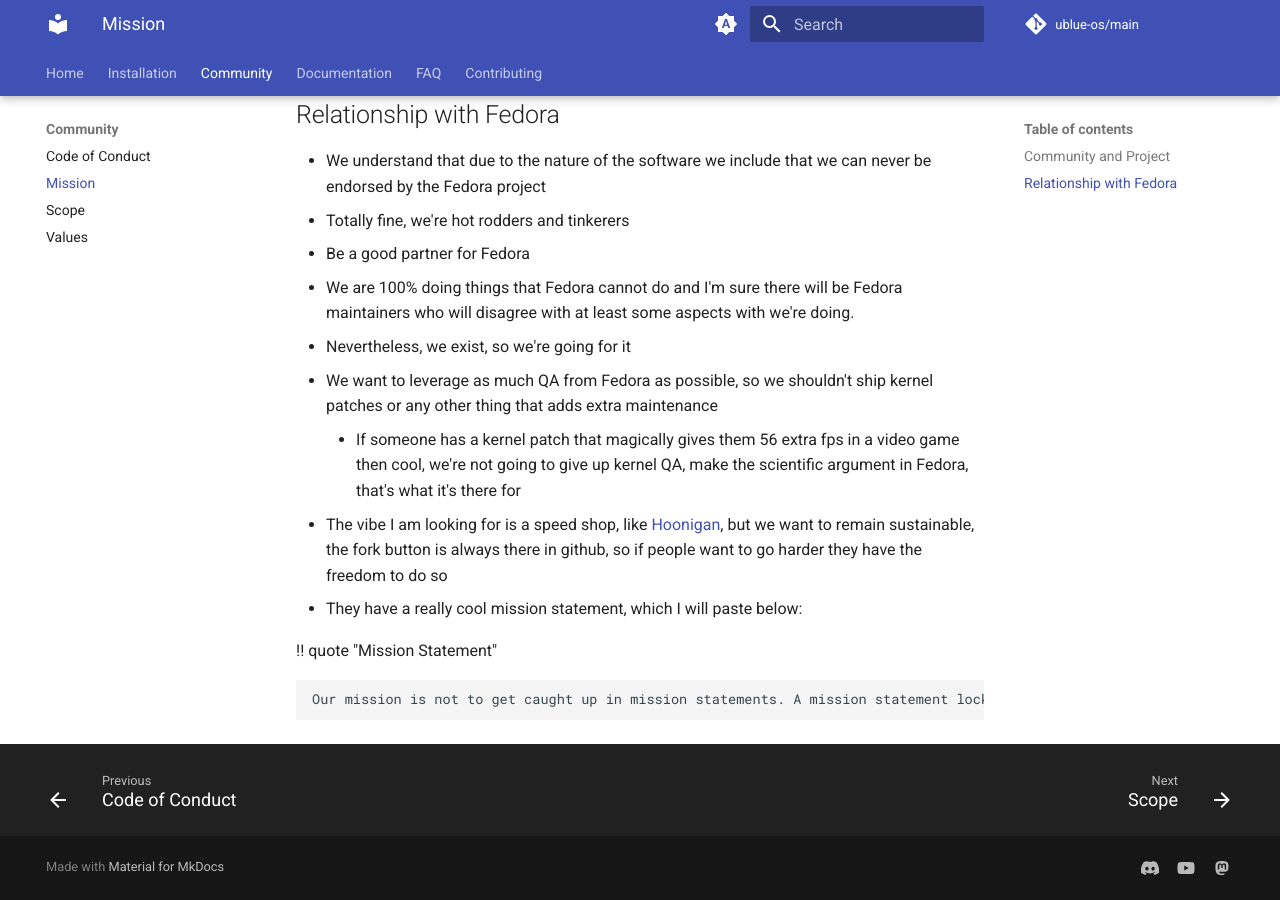
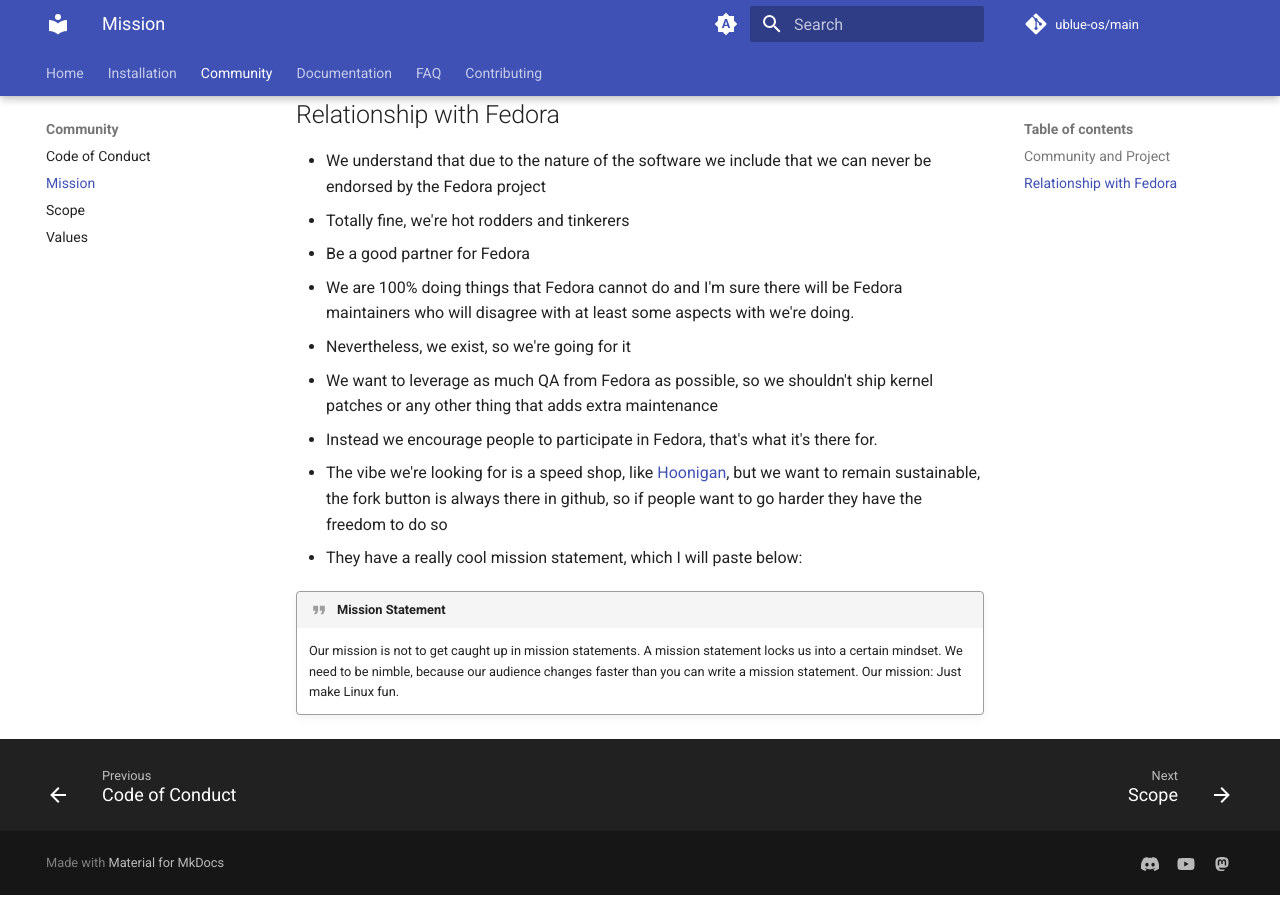
Before and after one commit to ublue-os/website, an MkDocs documentation site: the page built from docs/mission.md, in a window 1280 px wide and 900 px high, scrolled down 769 px. Built offline with MkDocs 1.6.1 and Material for MkDocs 9.7.7, drawn with Linux system fonts in a browser that asks for light colours; comment, search, counter and statistics services are not loaded.

Commit message:
fix: formatting mission.md

```diff
--- a/docs/mission.md
+++ b/docs/mission.md
@@ -21,10 +21,10 @@
   - We are 100% doing things that Fedora cannot do and I'm sure there will be Fedora maintainers who will disagree with at least some aspects with we're doing.
   - Nevertheless, we exist, so we're going for it
   - We want to leverage as much QA from Fedora as possible, so we shouldn't ship kernel patches or any other thing that adds extra maintenance
-    - If someone has a kernel patch that magically gives them 56 extra fps in a video game then cool,  we're not going to give up kernel QA, make the scientific argument in Fedora, that's what it's there for
-  - The vibe I am looking for is a speed shop, like [Hoonigan](https://www.hoonigan.com/), but we want to remain sustainable, the fork button is always there in github, so if people want to go harder they have the freedom to do so
+  - Instead we encourage people to participate in Fedora, that's what it's there for.
+  - The vibe we're looking for is a speed shop, like [Hoonigan](https://www.hoonigan.com/), but we want to remain sustainable, the fork button is always there in github, so if people want to go harder they have the freedom to do so
   - They have a really cool mission statement, which I will paste below:
 
-!! quote "Mission Statement"
+!!! quote "Mission Statement"
 
     Our mission is not to get caught up in mission statements. A mission statement locks us into a certain mindset. We need to be nimble, because our audience changes faster than you can write a mission statement. Our mission: Just make Linux fun.
```
